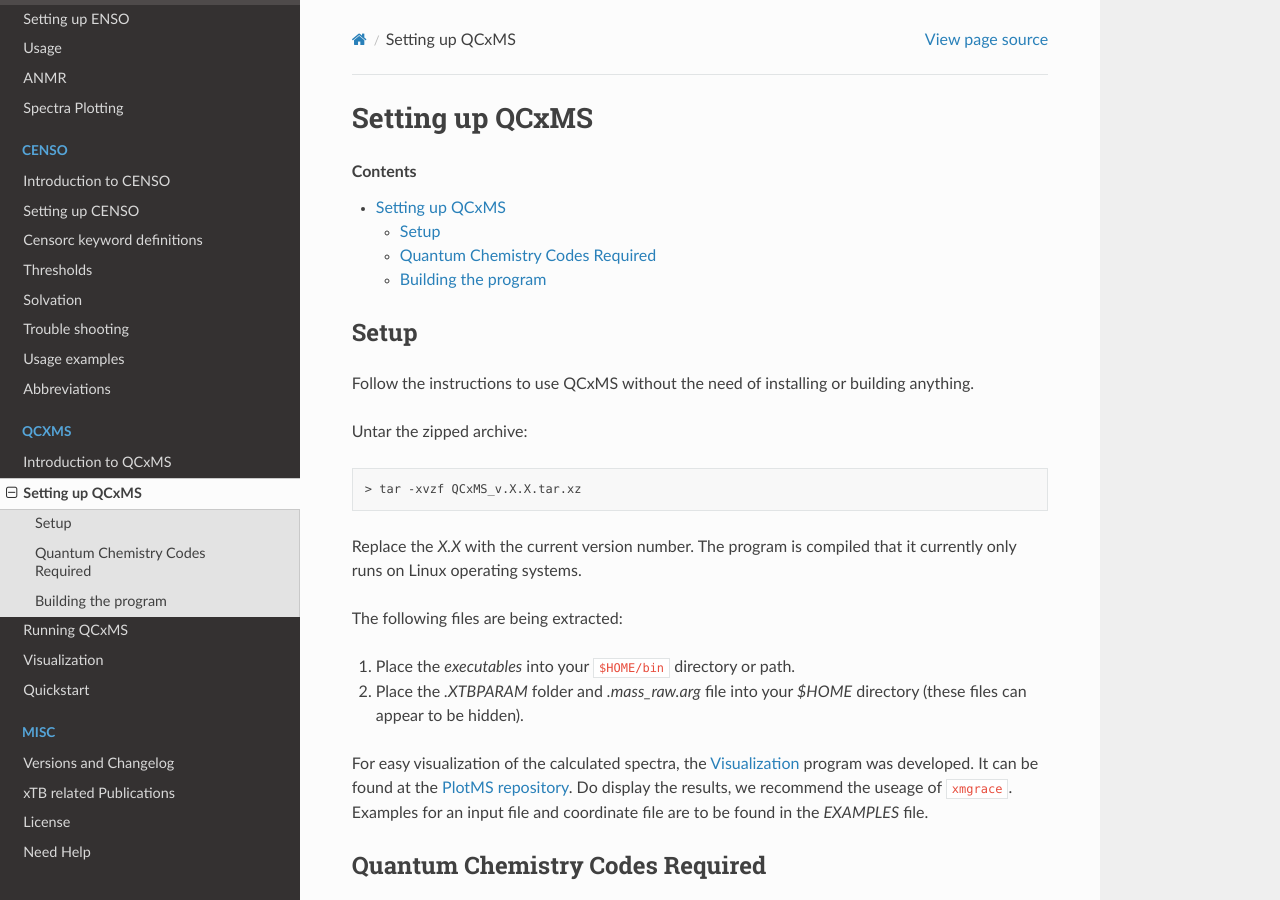
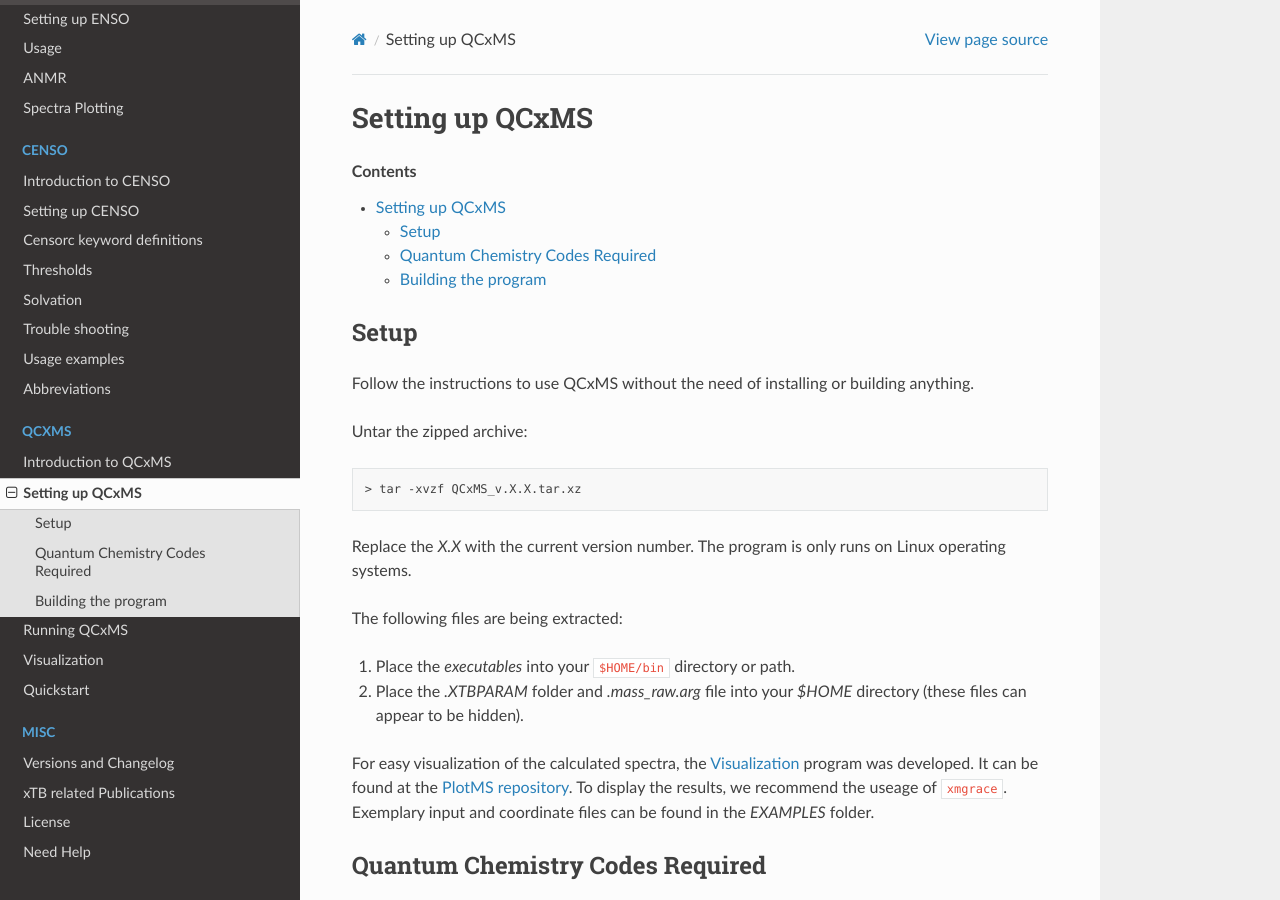
Before and after one commit to grimme-lab/xtb_docs, a Sphinx documentation site: the page built from source/qcxms_doc/qcxms_setup.rst, in a window 1280 px wide and 900 px high. Built offline with Sphinx 7.4.7 and the Read the Docs theme 2.0.0, drawn with Linux system fonts in a browser that asks for light colours.

Commit message:
Update qcxms_setup.rst

```diff
--- a/source/qcxms_doc/qcxms_setup.rst
+++ b/source/qcxms_doc/qcxms_setup.rst
@@ -15,7 +15,7 @@
 
    > tar -xvzf QCxMS_v.X.X.tar.xz
 
-Replace the *X.X* with the current version number. The program is compiled that it currently only runs on Linux operating systems.
+Replace the *X.X* with the current version number. The program is  only runs on Linux operating systems.
 
 The following files are being extracted:
 
@@ -41,8 +41,8 @@
 
 
 For easy visualization of the calculated spectra, the :ref:`PlotMS` program was developed. It can be found at the `PlotMS repository <https://github.com/qcxms/PlotMS>`_.
-Do display the results, we recommend the useage of ``xmgrace``.
-Examples for an input file and coordinate file are to be found in the `EXAMPLES` file.
+To display the results, we recommend the useage of ``xmgrace``.
+Exemplary input and coordinate files can be found in the `EXAMPLES` folder.
 
 
 Quantum Chemistry Codes Required
```
